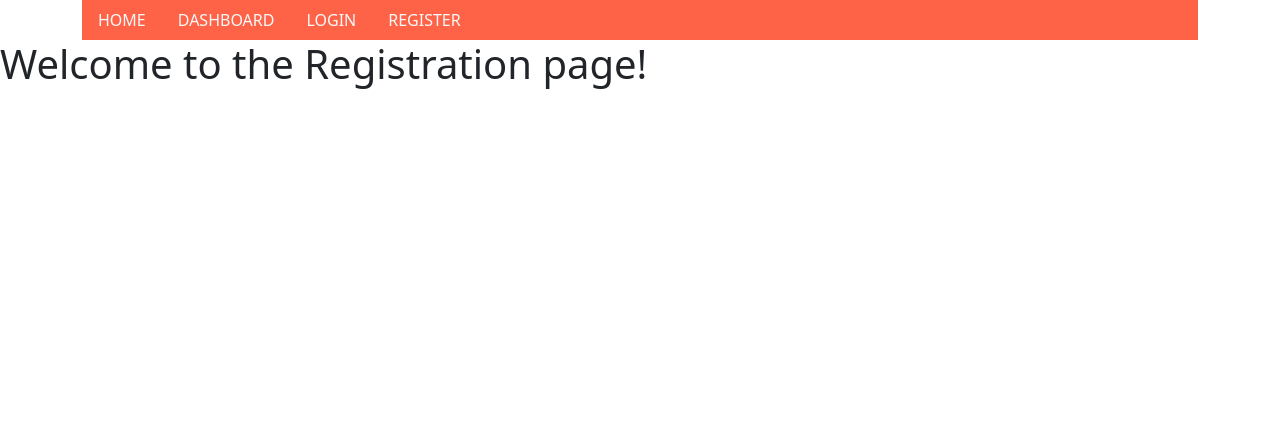
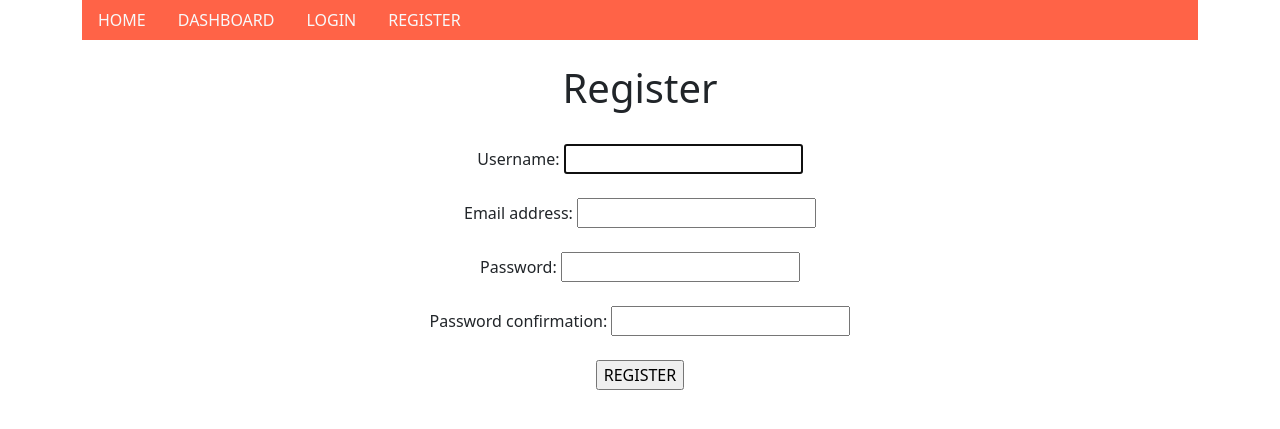
Before and after one commit to PythonTrainerVignesh/django_last, a Django app: page /register/ in a window 1280 px wide. Shown: the top 429 px of the page. Run offline with Django 5.2, Linux system fonts and the light colour scheme; some libraries are stand-ins or nearby versions.

Commit message:
Updated Registration and Login

```diff
--- /dev/null
+++ b/website/models.py
@@ -0,0 +1,24 @@
+from django.contrib.auth.forms import UserCreationForm
+from django.contrib.auth.models import models, User
+
+
+class RegisterForm(UserCreationForm):
+    email = models.EmailField()
+
+    class Meta:
+        model = User
+        fields = [
+            'username',
+            'email',
+            'password1',
+            'password2'
+        ]
+        # fields = '__all__'
+
+
+class Students(models.Model):
+    s_name = models.CharField(max_length=100)
+    s_email = models.EmailField(max_length=100)
+    s_phone = models.BigIntegerField()
+    s_entry_date = models.DateTimeField(auto_now_add=True)
+    manager = models.Manager()
--- a/website/templates/register_page.html
+++ b/website/templates/register_page.html
@@ -1,13 +1,35 @@
 <!DOCTYPE html>
 {% include 'navbar.html' %}
 {% block content %}
+<style>
+    form{
+    text-align:center
+    }
+</style>
 <html lang="en">
 <head>
     <meta charset="UTF-8">
     <title>Register</title>
 </head>
 <body>
-<h1>Welcome to the Registration page!</h1>
+<br>
+<h1 style="text-align:center">Register</h1>
+<br>
+<form method="POST" action="">
+    {% csrf_token %}
+{{ form.username.label }}: {{ form.username }} <br><br>
+{{ form.email.label }}: {{ form.email }} <br><br>
+{{ form.password1.label }}: {{ form.password1 }} <br><br>
+{{ form.password2.label }}: {{ form.password2 }} <br><br>
+{% if messages %}
+<ul class="messages">
+    {% for message in messages %}
+    {{ message }}
+    {% endfor %}
+</ul>
+{% endif %}
+    <input type="submit" value="REGISTER">
+</form>
 </body>
 {% endblock content %}
 </html>
--- a/website/views.py
+++ b/website/views.py
@@ -2,6 +2,21 @@ from django.shortcuts import HttpResponse
 from django.shortcuts import render, redirect
 from django.contrib.auth.decorators import login_required
 from django.contrib.auth import login, logout, authenticate
+from . import models
+from django.contrib import messages
+
+
+def registration_page(request):
+    form = models.RegisterForm()
+    context = {'form': form}
+    if request.method == "POST":
+        form = models.RegisterForm(request.POST)
+        if form.is_valid():
+            form.save()
+            return redirect('/login')
+        else:
+            messages.error(request, "User Creation Failed. Try again!")
+    return render(request, 'register_page.html', context)
 
 
 def home(request):
@@ -28,7 +43,3 @@ def logout_page(request):
 @login_required(login_url='/login')
 def dashboard(request):
     return render(request, 'dashboard.html')
-
-
-def registration_page(request):
-    return render(request, 'register_page.html')
```
Also changed, not shown: website/migrations/0001_initial.py (added), website/migrations/__init__.py (added).
